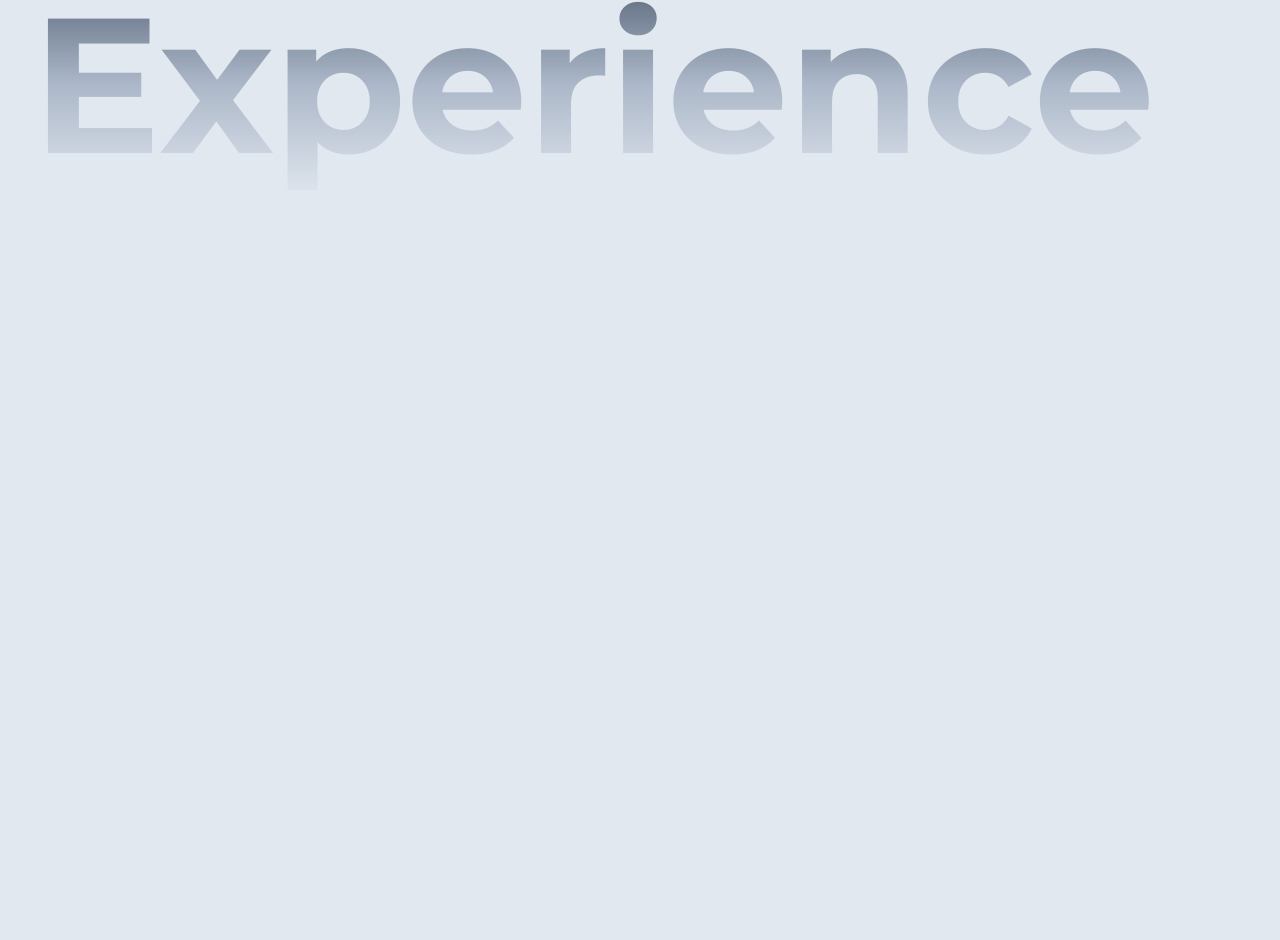
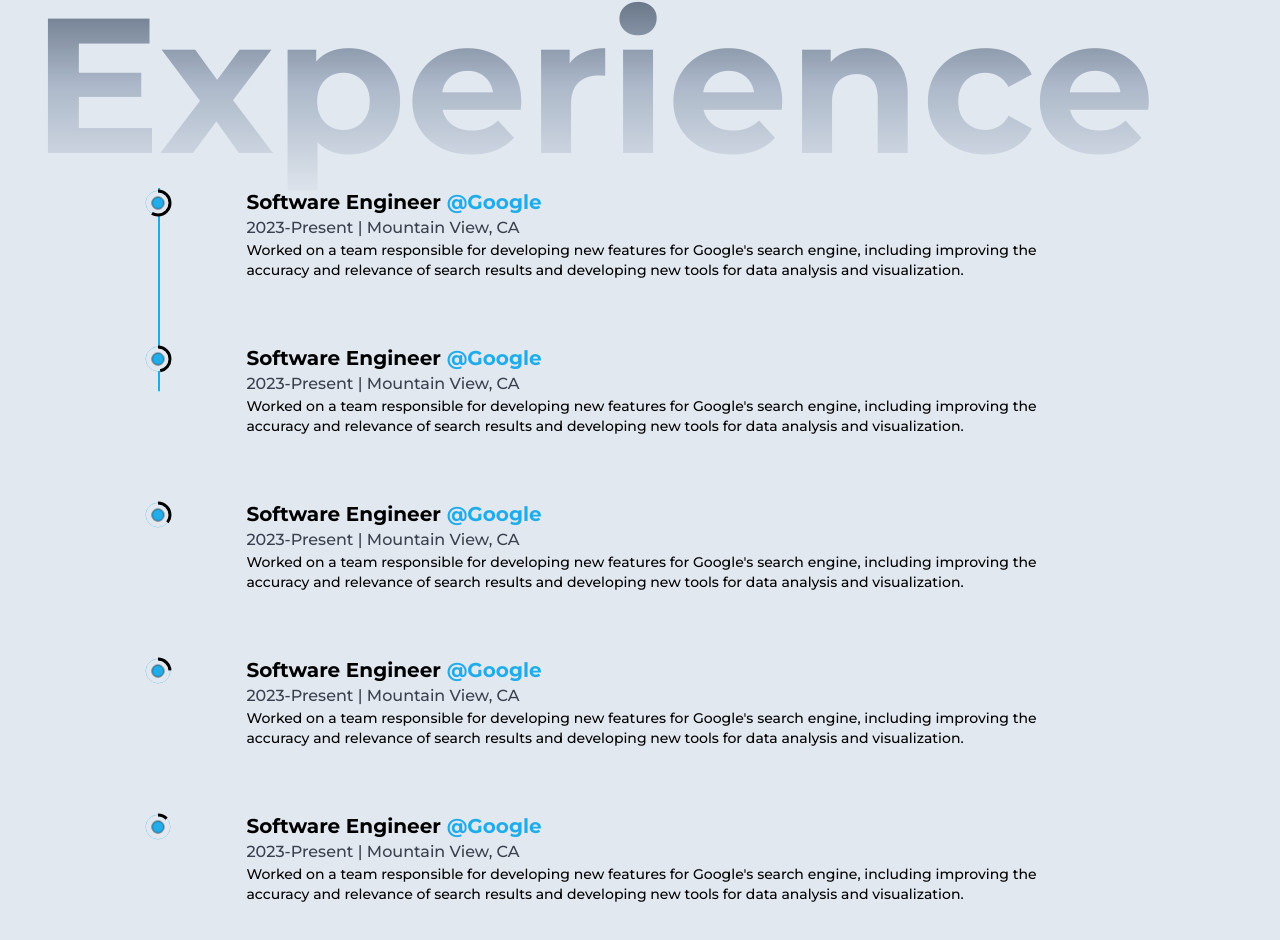
Before and after one commit to Avijit-Sarkar/blocks, a Next.js app: page / in a window 1280 px wide. Shown: the part 1700-2640 px from the top of the page. Before the commit the page ends 2400 px from the top, so only its background shows below. Built offline with nearby package versions, Linux system fonts and the light colour scheme.

Commit message:
created experience section

```diff
--- a/src/components/About.tsx
+++ b/src/components/About.tsx
@@ -6,11 +6,11 @@
 
 const About: FC<AboutProps> = ({}) => {
   return (
-    <section id="about" className="min-h-screen">
-      <div className="container max-w-7xl mx-auto  ">
+    <section id="about" className="min-h-screen relative">
+      <div className="container max-w-7xl mx-auto">
         <GradiantText text="About" className="mt-[90px] md:mt-40 lg:mt-0" />
         <main className="flex items-center pt-20 md:pt-12 lg:pt-32 text-black w-full min-h-screen dark:text-white">
-          <div className="w-full h-full inline-block z-0  rounded-md pt-24 md:pt-0 p-4 xl:p-24 lg:p-16 md:p-12 sm:p-10">
+          <div className="w-full h-full inline-block rounded-md pt-24 md:pt-0 p-4 xl:p-24 lg:p-16 md:p-12 sm:p-10">
             <AboutCard />
           </div>
         </main>
--- a/src/components/Experience.tsx
+++ b/src/components/Experience.tsx
@@ -1,5 +1,6 @@
 import { FC } from "react";
 import GradiantText from "./GradiantText";
+import ExperienceCard from "./ExperienceCard";
 
 interface ExperienceProps {}
 
@@ -9,11 +10,13 @@
       <div className="container max-w-7xl mx-auto  ">
         <GradiantText
           text="Experience"
-          className="mt-[90px] md:mt-40 lg:mt-8"
-          textSizes="!text-[3rem] lg:!text-[12rem]"
+          className="mt-[90px] md:mt-16 lg:mt-8"
+          textSizes="!text-[3rem] md:!text-[7rem] lg:!text-[12rem]"
         />
         <main className="flex items-center pt-20 md:pt-12 lg:pt-32 text-black w-full min-h-screen dark:text-white">
-          <div className="w-full h-full inline-block z-0  rounded-md pt-24 md:pt-0 p-4 xl:p-24 lg:p-16 md:p-12 sm:p-10"></div>
+          <div className="w-full h-full inline-block z-0  rounded-md pt-24 md:mt-20 lg:mt-[4rem] p-2 xl:p-24 lg:p-16 md:p-12 sm:p-10">
+            <ExperienceCard />
+          </div>
         </main>
       </div>
     </section>
--- /dev/null
+++ b/src/components/ExperienceCard.tsx
@@ -0,0 +1,116 @@
+"use client";
+import React, { useRef, FC } from "react";
+import { motion, useScroll } from "framer-motion";
+import LiIcon from "./LiIcon";
+
+interface ExperienceCardProps {}
+
+const Details = ({
+  position,
+  company,
+  companyLink,
+  time,
+  address,
+  work,
+}: any) => {
+  const ref = useRef(null);
+  return (
+    <li
+      ref={ref}
+      className="my-8 first:mt-0 w-[60%] mx-auto flex flex-col items-center justify-between md:w-[80%]"
+    >
+      <LiIcon reference={ref} />
+      <motion.div
+        initial={{ y: 50 }}
+        whileInView={{ y: 0 }}
+        transition={{ duration: 0.5, type: "spring" }}
+      >
+        <h3 className="capitalize font-bold text-2xl sm:text-xl ">
+          {position}&nbsp;
+          <a
+            href={companyLink}
+            target={"_blank"}
+            className="text-prime dark:text-primeDark capitalize"
+          >
+            @{company}
+          </a>
+        </h3>
+        <span className="capitalize font-medium text-dark/75 dark:text-white/75 ">
+          {time} | {address}
+        </span>
+        <p className="font-medium w-full md:text-sm">{work}</p>
+      </motion.div>
+    </li>
+  );
+};
+
+const ExperienceCard: FC<ExperienceCardProps> = ({}) => {
+  const ref = useRef(null);
+  const { scrollYProgress } = useScroll({
+    target: ref,
+    offset: ["start end", "center start"],
+    layoutEffect: false,
+  });
+  return (
+    <div ref={ref} className="mx-auto relative w-full">
+      <motion.div
+        style={{ scaleY: scrollYProgress }}
+        className="absolute  top-0 w-[4px] h-full bg-prime origin-top dark:bg-primeDark md:w-[2px] md:left-[30px] left-[18px]"
+      />
+      <ul className="w-full flex flex-col items-start justify-between ml-4">
+        <Details
+          position="Software Engineer"
+          company="Google"
+          companyLink="https://www.google.com"
+          time="2023-Present"
+          address="Mountain View, CA"
+          work="Worked on a team responsible for developing new features for Google's
+      search engine, including improving the accuracy and relevance of search results and
+      developing new tools for data analysis and visualization."
+        />
+        <Details
+          position="Software Engineer"
+          company="Google"
+          companyLink="https://www.google.com"
+          time="2023-Present"
+          address="Mountain View, CA"
+          work="Worked on a team responsible for developing new features for Google's
+      search engine, including improving the accuracy and relevance of search results and
+      developing new tools for data analysis and visualization."
+        />
+        <Details
+          position="Software Engineer"
+          company="Google"
+          companyLink="https://www.google.com"
+          time="2023-Present"
+          address="Mountain View, CA"
+          work="Worked on a team responsible for developing new features for Google's
+      search engine, including improving the accuracy and relevance of search results and
+      developing new tools for data analysis and visualization."
+        />
+        <Details
+          position="Software Engineer"
+          company="Google"
+          companyLink="https://www.google.com"
+          time="2023-Present"
+          address="Mountain View, CA"
+          work="Worked on a team responsible for developing new features for Google's
+      search engine, including improving the accuracy and relevance of search results and
+      developing new tools for data analysis and visualization."
+        />
+        <Details
+          position="Software Engineer"
+          company="Google"
+          companyLink="https://www.google.com"
+          time="2023-Present"
+          address="Mountain View, CA"
+          work="Worked on a team responsible for developing new features for Google's
+      search engine, including improving the accuracy and relevance of search results and
+      developing new tools for data analysis and visualization."
+        />
+      </ul>
+    </div>
+  );
+};
+
+export default ExperienceCard;
--- /dev/null
+++ b/src/components/LiIcon.tsx
@@ -0,0 +1,46 @@
+"use client";
+
+import React from "react";
+import { motion, useScroll } from "framer-motion";
+const LiIcon = ({ reference }: any) => {
+  const { scrollYProgress } = useScroll({
+    target: reference,
+    offset: ["center end", "center center"],
+    layoutEffect: false,
+  });
+
+  return (
+    <figure className="absolute left-0 stroke-black dark:stroke-white">
+      <svg
+        className="-rotate-90 md:w-[60px] md:h-[60px] w-[40px] h-[40px]"
+        width="75"
+        height="75"
+        viewBox="0 0 100 100"
+      >
+        <circle
+          cx="75"
+          cy="50"
+          r="20"
+          className="stroke-prime dark:stroke-primeDark stroke-1 fill-none"
+        />
+        <motion.circle
+          cx="75"
+          cy="50"
+          r="20"
+          className="stroke-[5px] fill-slate-200 dark:fill-dark"
+          style={{
+            pathLength: scrollYProgress,
+          }}
+        />
+        <circle
+          cx="75"
+          cy="50"
+          r="10"
+          className="animate-pulse stroke-1 fill-prime dark:fill-primeDark"
+        />
+      </svg>
+    </figure>
+  );
+};
+
+export default LiIcon;
--- a/tailwind.config.js
+++ b/tailwind.config.js
@@ -18,6 +18,8 @@
         background: "hsl(var(--background))",
         foreground: "hsl(var(--foreground))",
         dark: "#020817",
+        prime: "#20ACEA",
+        primeDark: "#58E6D9",
         primary: {
           DEFAULT: "hsl(var(--primary))",
           foreground: "hsl(var(--primary-foreground))",
```
